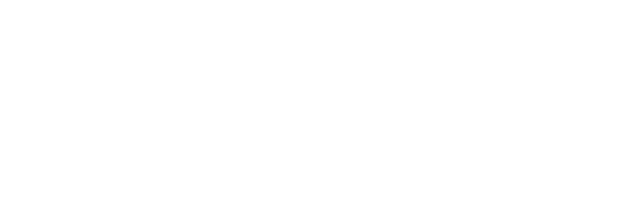
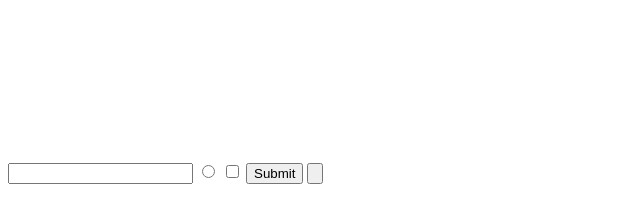
Before and after one commit to MatheusHenrique564/testeDogit-matheus, a plain HTML site: page index.html in a window 1280 px wide. Shown: the whole page, without its empty margins (0-640 px from the left). Drawn offline with Linux system fonts and the light colour scheme.

Commit message:
feat input

```diff
--- a/index.html
+++ b/index.html
@@ -6,6 +6,13 @@
     <iframe src="layouts/hearder.html" frameborder="0"></iframe>
 </head>
 <body>
+    <form action="">
+        <input type="text">
+        <input type="radio">
+        <input type="checkbox">
+        <input type="submit">
+        <input type="button">
+    </form>
 
 </body>
 </html>
```
